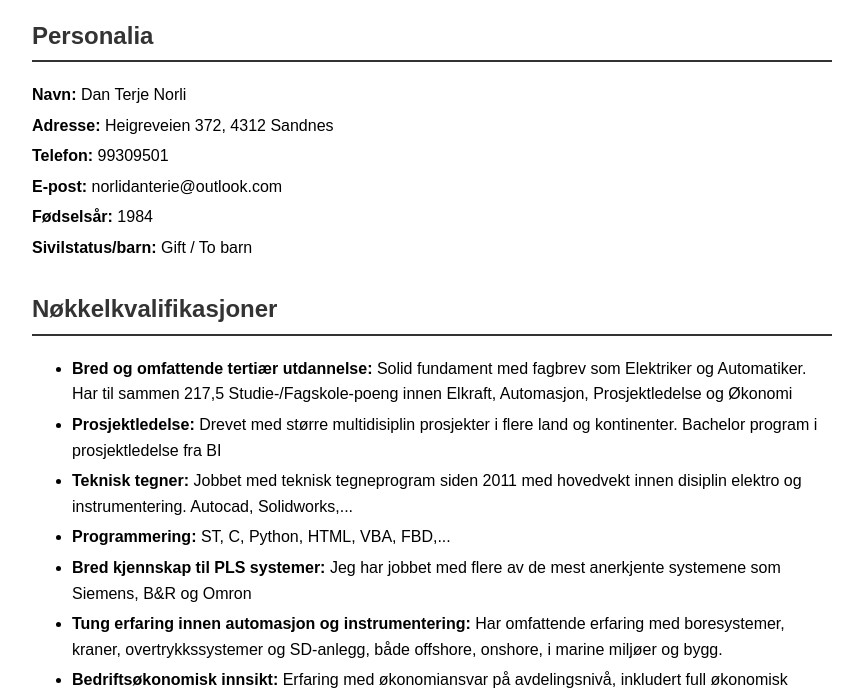
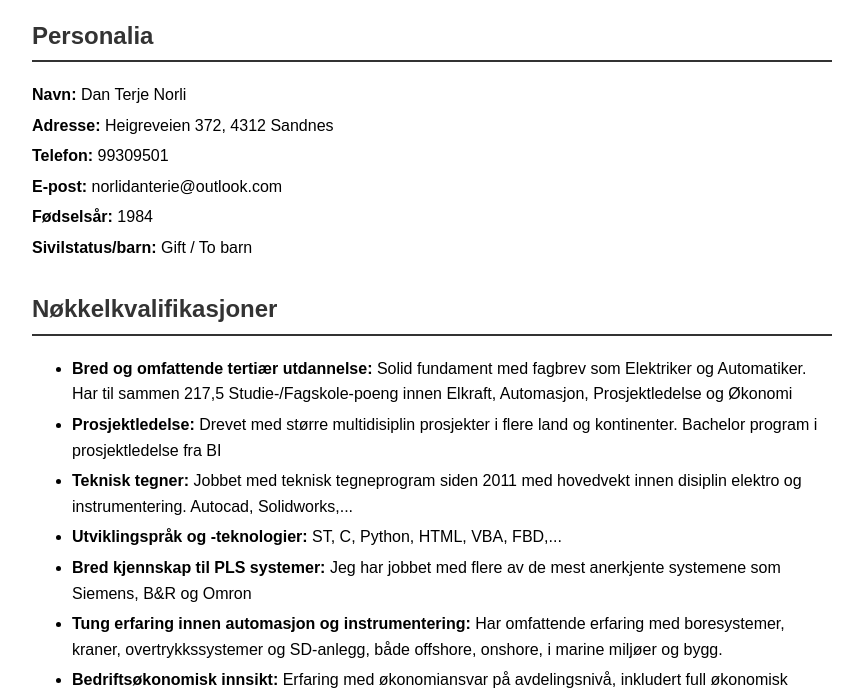
Before and after one commit to DanTerje/DanT, a plain HTML site: page index.html in a window 1280 px wide. Shown: the part 106-800 px from the top of the page, without its empty margins (208-1071 px from the left). Drawn offline with Linux system fonts and the light colour scheme.

Commit message:
Update index.html

```diff
--- a/index.html
+++ b/index.html
@@ -63,7 +63,7 @@
                 <li><p><strong>Bred og omfattende tertiær utdannelse:</strong> Solid fundament med fagbrev som Elektriker og Automatiker. Har til sammen 217,5 Studie-/Fagskole-poeng innen Elkraft, Automasjon, Prosjektledelse og Økonomi</p></li>
                 <li><p><strong>Prosjektledelse:</strong> Drevet med større multidisiplin prosjekter i flere land og kontinenter. Bachelor program i prosjektledelse fra BI</p></li>
                 <li><p><strong>Teknisk tegner:</strong> Jobbet med teknisk tegneprogram siden 2011 med hovedvekt innen disiplin elektro og instrumentering. Autocad, Solidworks,...</p></li>
-                <li><p><strong>Programmering:</strong> ST, C, Python, HTML, VBA, FBD,...</p></li>
+                <li><p><strong>Utviklingspråk og -teknologier:</strong> ST, C, Python, HTML, VBA, FBD,...</p></li>
                 <li><p><strong>Bred kjennskap til PLS systemer:</strong> Jeg har jobbet med flere av de mest anerkjente systemene som Siemens, B&R og Omron</p></li>
                 <li><p><strong>Tung erfaring innen automasjon og instrumentering:</strong> Har omfattende erfaring med boresystemer, kraner, overtrykkssystemer og SD-anlegg, både offshore, onshore, i marine miljøer og bygg.</p></li>
                 <li><p><strong>Bedriftsøkonomisk innsikt:</strong> Erfaring med økonomiansvar på avdelingsnivå, inkludert full økonomisk oppfølging av prosjekter - fra kalkulering av tilbud til håndtering av garantiperioden.</p></li>
```
